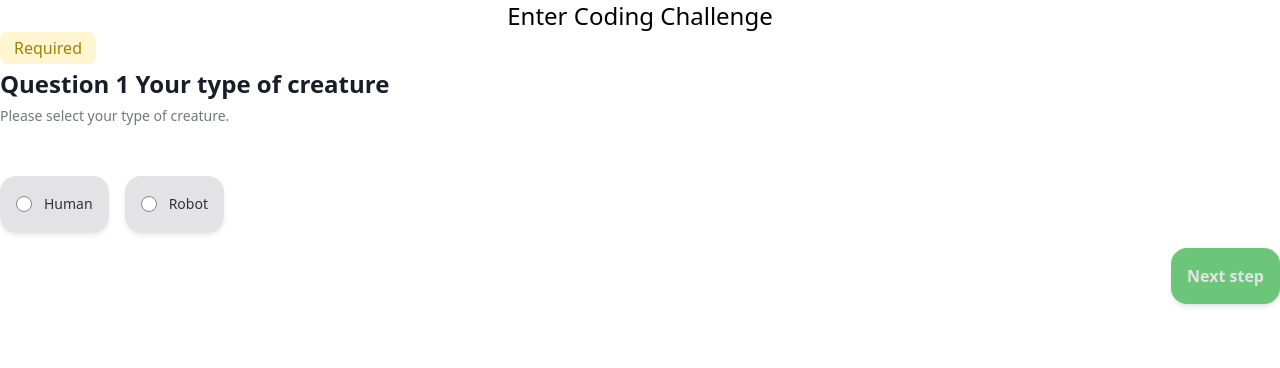
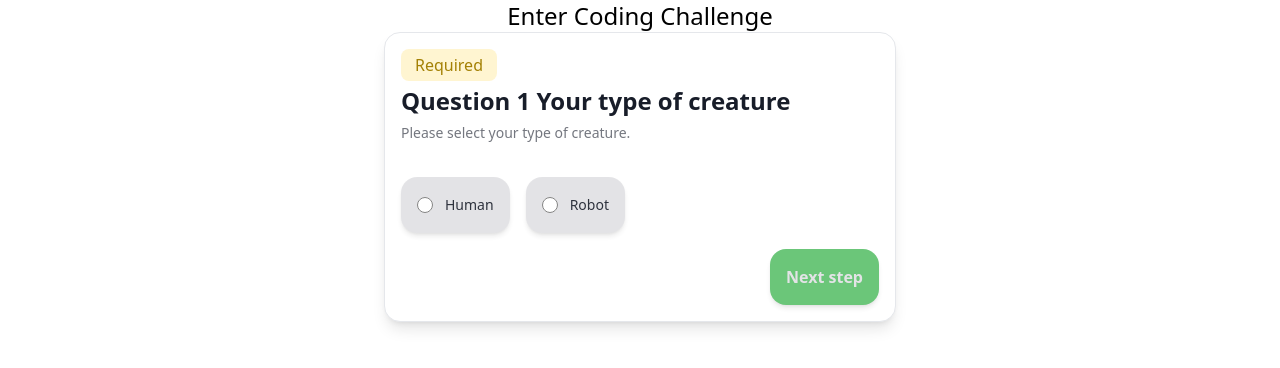
Before and after one commit to CharlesOuverleaux/enter-challenge, a Next.js app: page / in a window 1280 px wide. Shown: the top 368 px of the page. Built offline with nearby package versions, Linux system fonts and the light colour scheme.

Commit message:
Style form

```diff
--- a/components/forms/ProfileForm/FormInput/FormInput.tsx
+++ b/components/forms/ProfileForm/FormInput/FormInput.tsx
@@ -9,7 +9,7 @@ interface FormInputProps {
 
 const FormInput: FC<FormInputProps> = ({ field, handleInputChange }) => {
   return (
-    <fieldset className="flex justify-start py-4">
+    <fieldset className="flex justify-start pb-4">
       {(field.type as TypeFormField) === "radio" ? (
         <div className="flex justify-center gap-4">
           {field.properties.map((property) => (
--- a/components/forms/ProfileForm/ProfileForm/ProfileForm.tsx
+++ b/components/forms/ProfileForm/ProfileForm/ProfileForm.tsx
@@ -1,16 +1,16 @@
-import React, { FC, useEffect, useState } from "react";
-import { isStepRequired } from "../../../../helpers/isStepRequired";
+import { FC, useEffect, useState } from "react";
 import { FormData } from "../../../../lib/types";
-import { isEmailValid } from "../../../../helpers/isEmailValid";
 import { useRouter } from "next/router";
 import FormQuestionType from "../FormQuestionType/FormQuestionType";
 import FormHeader from "../FormHeader/FormHeader";
 import FormInput from "../FormInput/FormInput";
 import FormError from "../FormError/FormError";
+import Button from "../../../actions/Button/Button";
+import { isStepRequired } from "../../../../helpers/isStepRequired";
+import { isEmailValid } from "../../../../helpers/isEmailValid";
 import { getNextStepLogic } from "../../../../helpers/getNextStepLogic";
 import { getFormResults } from "../../../../helpers/getFormResults";
 import { getUpdatedSteps } from "../../../../helpers/getUpdatedSteps";
-import Button from "../../../actions/Button/Button";
 import clsx from "clsx";
 
 interface ProfileFormProps {
@@ -106,7 +106,10 @@ const ProfileForm: FC<ProfileFormProps> = ({ formData }) => {
   };
 
   return (
-    <form onSubmit={handleSubmit}>
+    <form
+      onSubmit={handleSubmit}
+      className="border p-4 bg-white rounded-2xl shadow-lg w-[512px]"
+    >
       <div key={currentStep.stepId}>
         <FormQuestionType
           type={isStepRequired(currentStep) ? "required" : "optional"}
--- a/pages/index.tsx
+++ b/pages/index.tsx
@@ -15,7 +15,9 @@ const Home: NextPage = () => {
       <main>
         <div className="text-center">
           <h1 className="text-2xl">Enter Coding Challenge</h1>
-          <ProfileForm formData={formData.data} />
+          <div className="flex justify-center">
+            <ProfileForm formData={formData.data} />
+          </div>
         </div>
       </main>
     </div>
```
